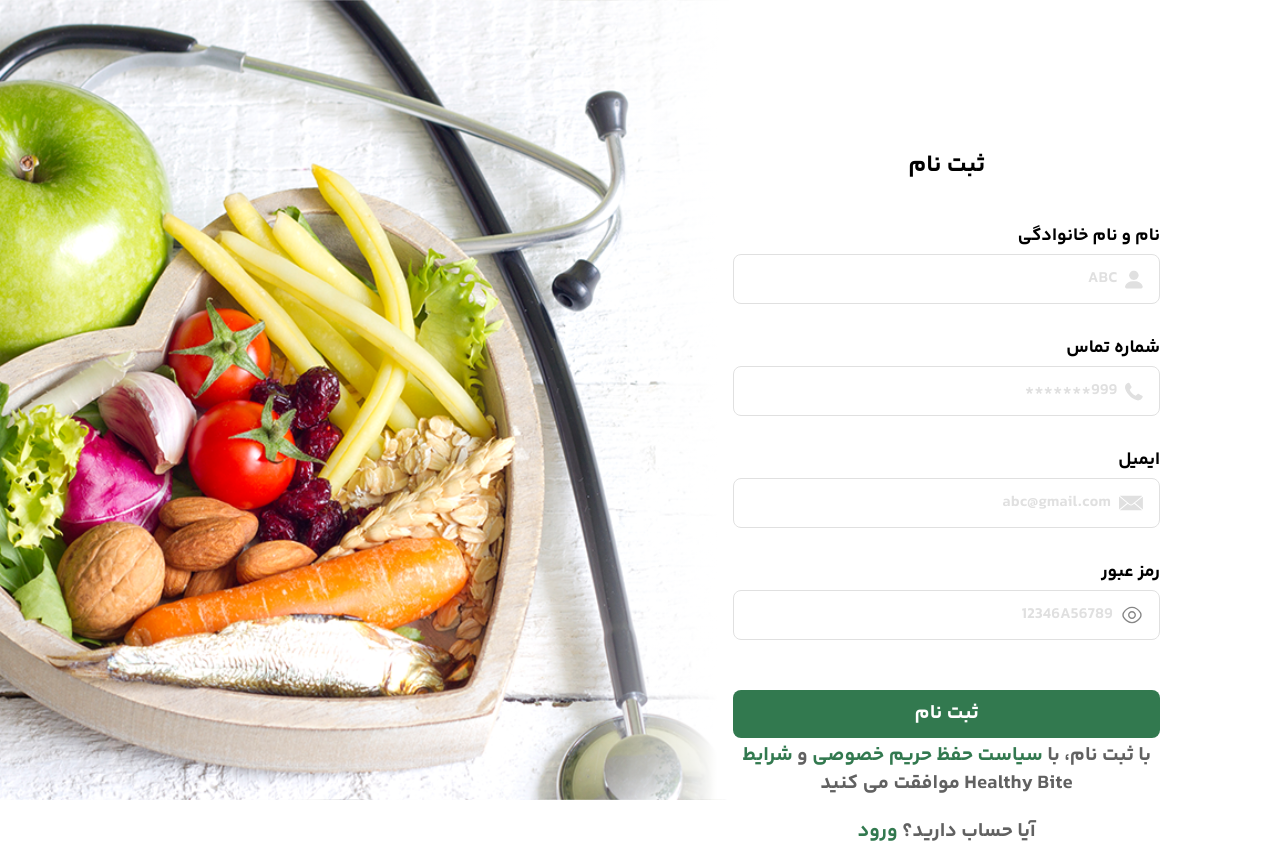
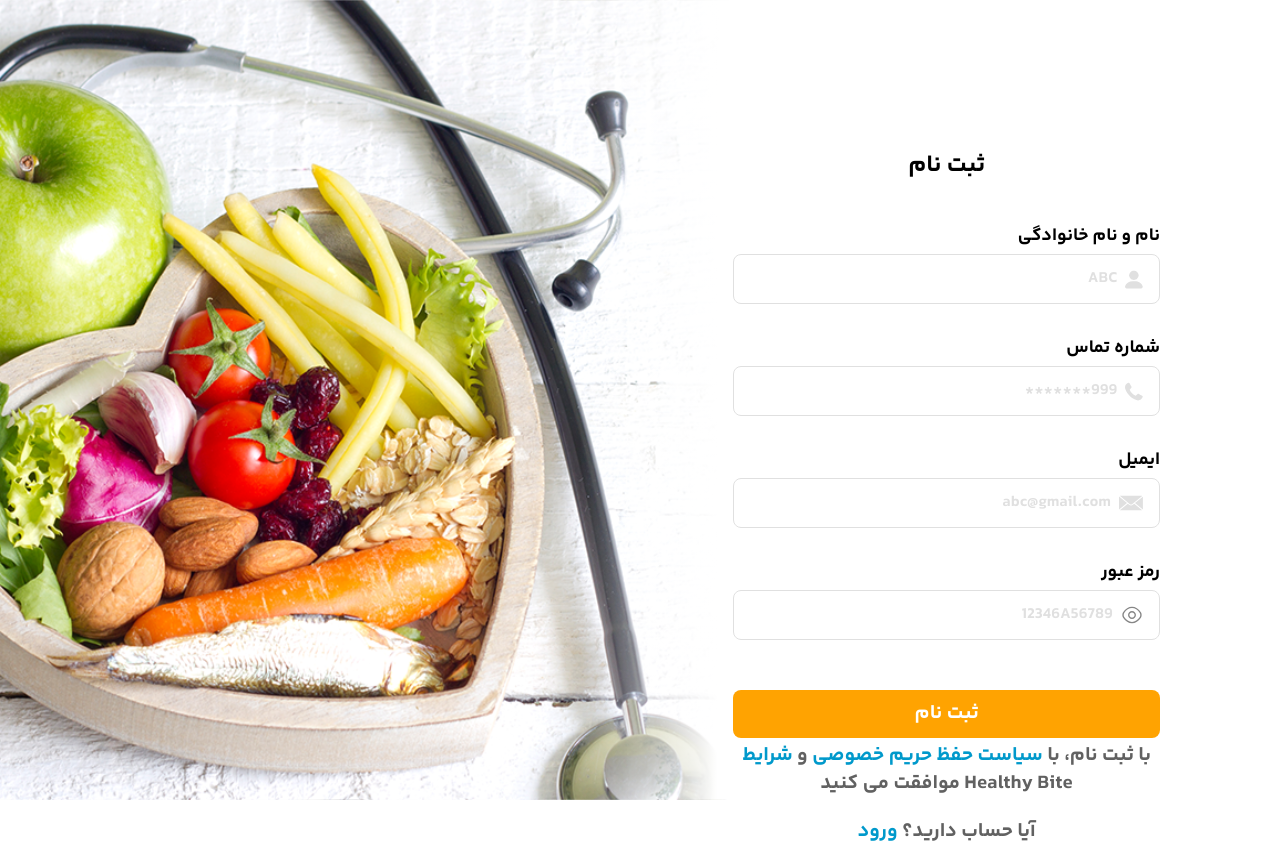
Before and after one commit to ParsaBordbar/Healthcare_Diet, a Next.js app in the folder client/: page /register/signup in a window 1280 px wide. Built offline with nearby package versions, Linux system fonts and the light colour scheme.

Commit message:
change the colors of text and button to blue the strong one in register pages

```diff
--- a/client/src/app/register/signup/page.tsx
+++ b/client/src/app/register/signup/page.tsx
@@ -9,7 +9,7 @@ const SignUpPage = () => {
         <FormSignUp />
         <Link href={"/register/login/enterNumber"} className="text-[var(--text)] text-xl">
           آیا حساب دارید؟{" "}
-          <mark className="bg-transparent text-[var(--rating-color)]">
+          <mark className="bg-transparent text-[var(--new-green)]">
             ورود
           </mark>
         </Link>
--- a/client/src/components/FormRegisters/Login/login.tsx
+++ b/client/src/components/FormRegisters/Login/login.tsx
@@ -35,8 +35,8 @@ const FormLogin = ({ type }: LoginFormType) => {
           />
           <MainButton
             type="submit"
-            simple
-            className="bg-[var(--rating-color)] py-2.5 !text-xl !text-white w-full"
+            modern
+            className=" py-2.5 !text-xl !text-white w-full"
             value={"ورود"}
           />
         </>
@@ -61,8 +61,8 @@ const FormLogin = ({ type }: LoginFormType) => {
           />
           <MainButton
             type="submit"
-            simple
-            className="bg-[var(--rating-color)] py-2.5 !text-xl !text-white w-full"
+            modern
+            className=" py-2.5 !text-xl !text-white w-full"
             value={"ارسال کد "}
           />
         </>
--- a/client/src/components/FormRegisters/Signup/signup.tsx
+++ b/client/src/components/FormRegisters/Signup/signup.tsx
@@ -119,18 +119,18 @@ const FormSignUp = () => {
 
         <section className="flex flex-col col-span-2 mt-5 gap-1 justify-center">
           <MainButton
-            simple
-            className="bg-[var(--rating-color)] py-2.5 !text-xl !text-white w-full"
+            modern
+            className=" py-2.5 !text-xl !text-white w-full"
             value="ثبت نام"
           />
           <p className="text-xl text-center  text-[var(--text)]">
             با ثبت نام، با
-            <mark className="bg-transparent text-[var(--rating-color)]">
+            <mark className="bg-transparent text-[var(--new-green)]">
               {" "}
               سیاست حفظ حریم خصوصی{" "}
             </mark>
             و
-            <mark className="bg-transparent text-[var(--rating-color)]">
+            <mark className="bg-transparent text-[var(--new-green)]">
               {" "}
               شرایط{" "}
             </mark>
--- a/client/src/components/UserIdentifierForm/index.tsx
+++ b/client/src/components/UserIdentifierForm/index.tsx
@@ -133,8 +133,8 @@ const UserIdentifyForm = () => {
         />
         <MainButton
           type="submit"
-          simple
-          className="bg-[var(--rating-color)] py-2.5 !text-xl !text-white col-span-5 w-full"
+          modern
+          className=" py-2.5 !text-xl !text-white col-span-5 w-full"
           value={"تایید"}
         />
       </form>
```
